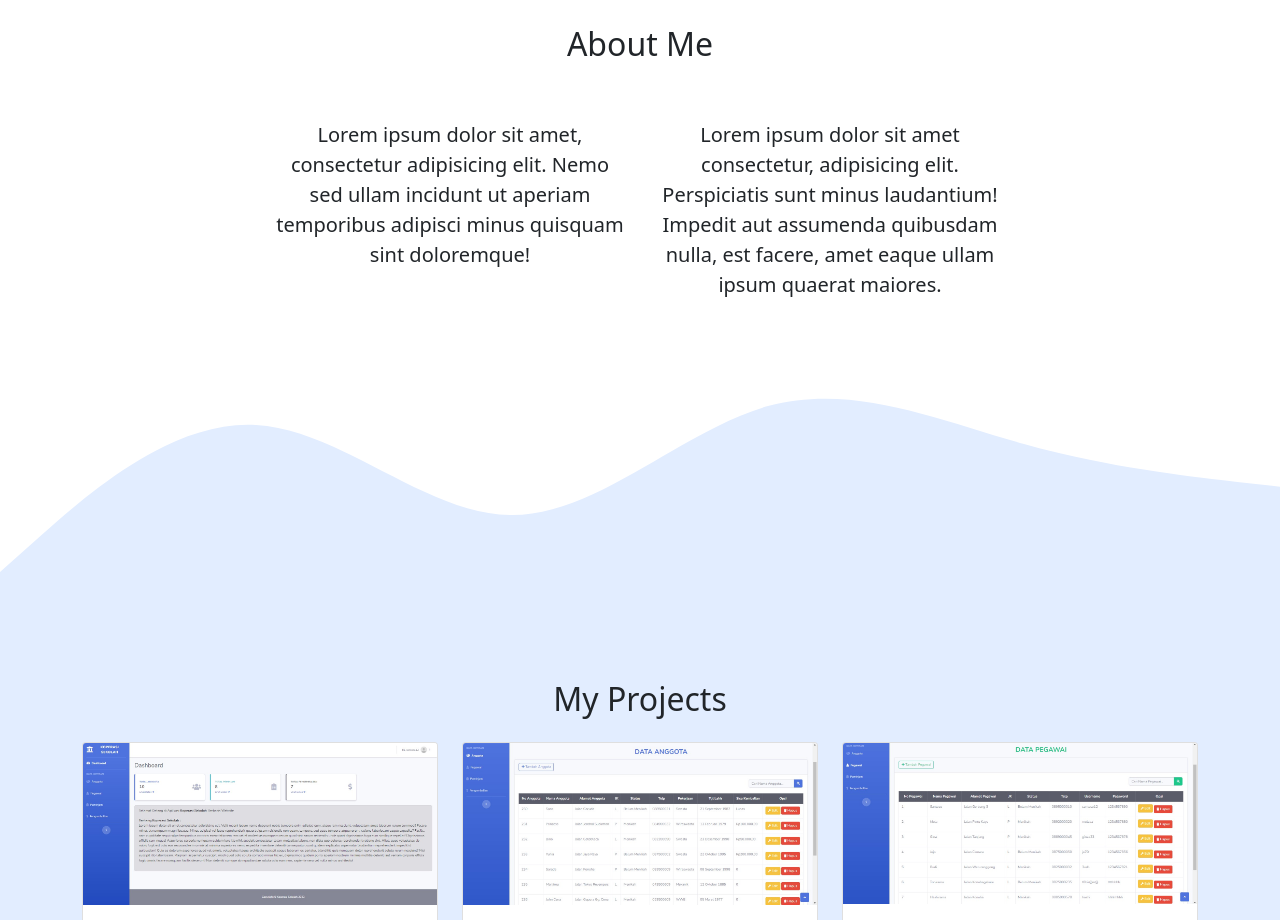
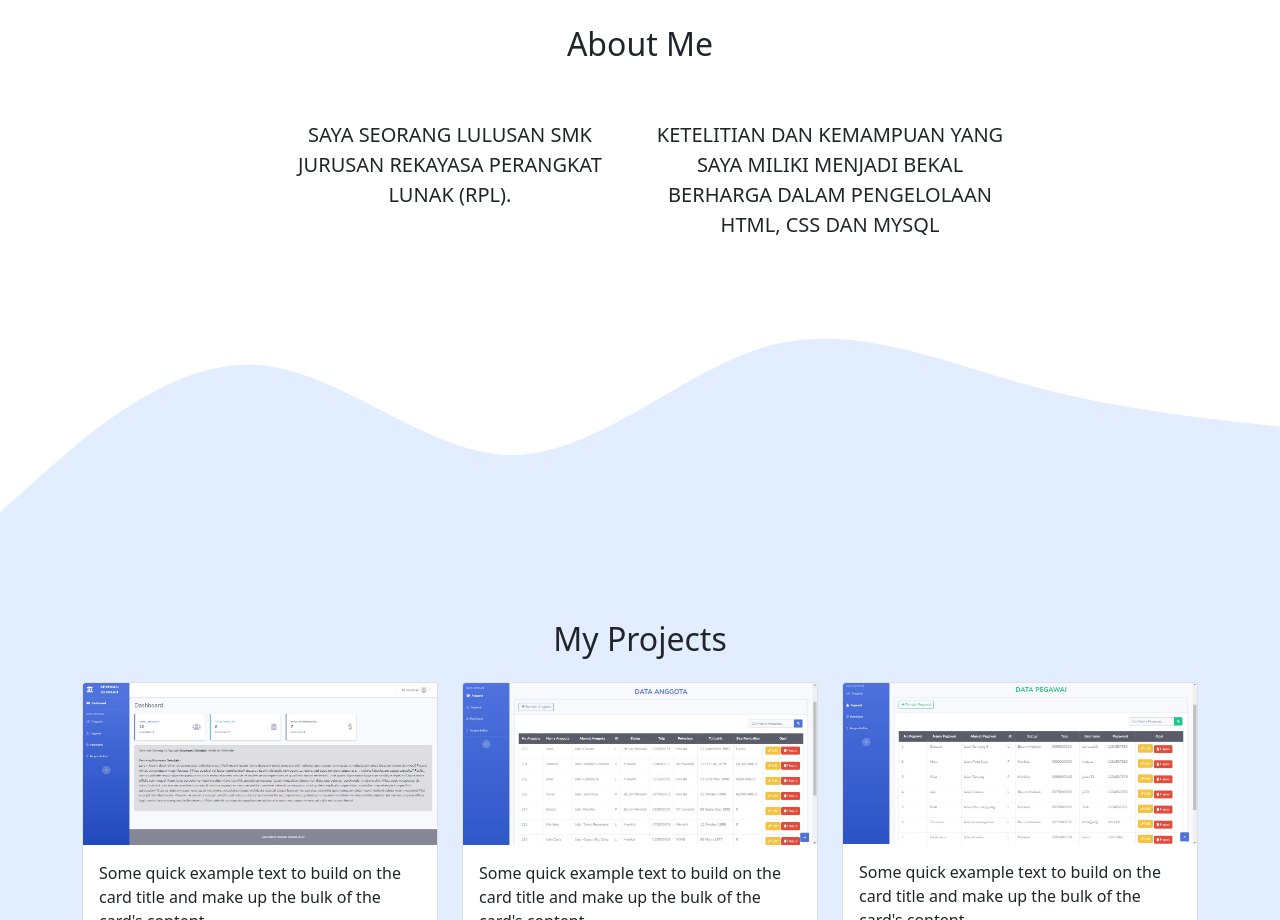
Before and after one commit to PhoeNix584/feritenis.github.io, a plain HTML site: page index.html in a window 1280 px wide. Shown: the part 820-1740 px from the top of the page. Drawn offline with nearby package versions, Linux system fonts and the light colour scheme.

Commit message:
first commit

```diff
--- a/index.html
+++ b/index.html
@@ -66,10 +66,14 @@
             </div>
             <div class="row justify-content-center fs-5 text-center">
                 <div class="col-md-4">
-                    <p>Lorem ipsum dolor sit amet, consectetur adipisicing elit. Nemo sed ullam incidunt ut aperiam temporibus adipisci minus quisquam sint doloremque!</p>
+                    <p>SAYA SEORANG LULUSAN SMK JURUSAN REKAYASA
+                      PERANGKAT LUNAK (RPL).</p>
                 </div>
                 <div class="col-md-4">
-                    <p>Lorem ipsum dolor sit amet consectetur, adipisicing elit. Perspiciatis sunt minus laudantium! Impedit aut assumenda quibusdam nulla, est facere, amet eaque ullam ipsum quaerat maiores.</p>
+                    <p>KETELITIAN DAN
+                      KEMAMPUAN YANG SAYA MILIKI MENJADI BEKAL
+                      BERHARGA DALAM PENGELOLAAN HTML, CSS DAN
+                      MYSQL</p>
                 </div>
             </div>
         </div>
```
